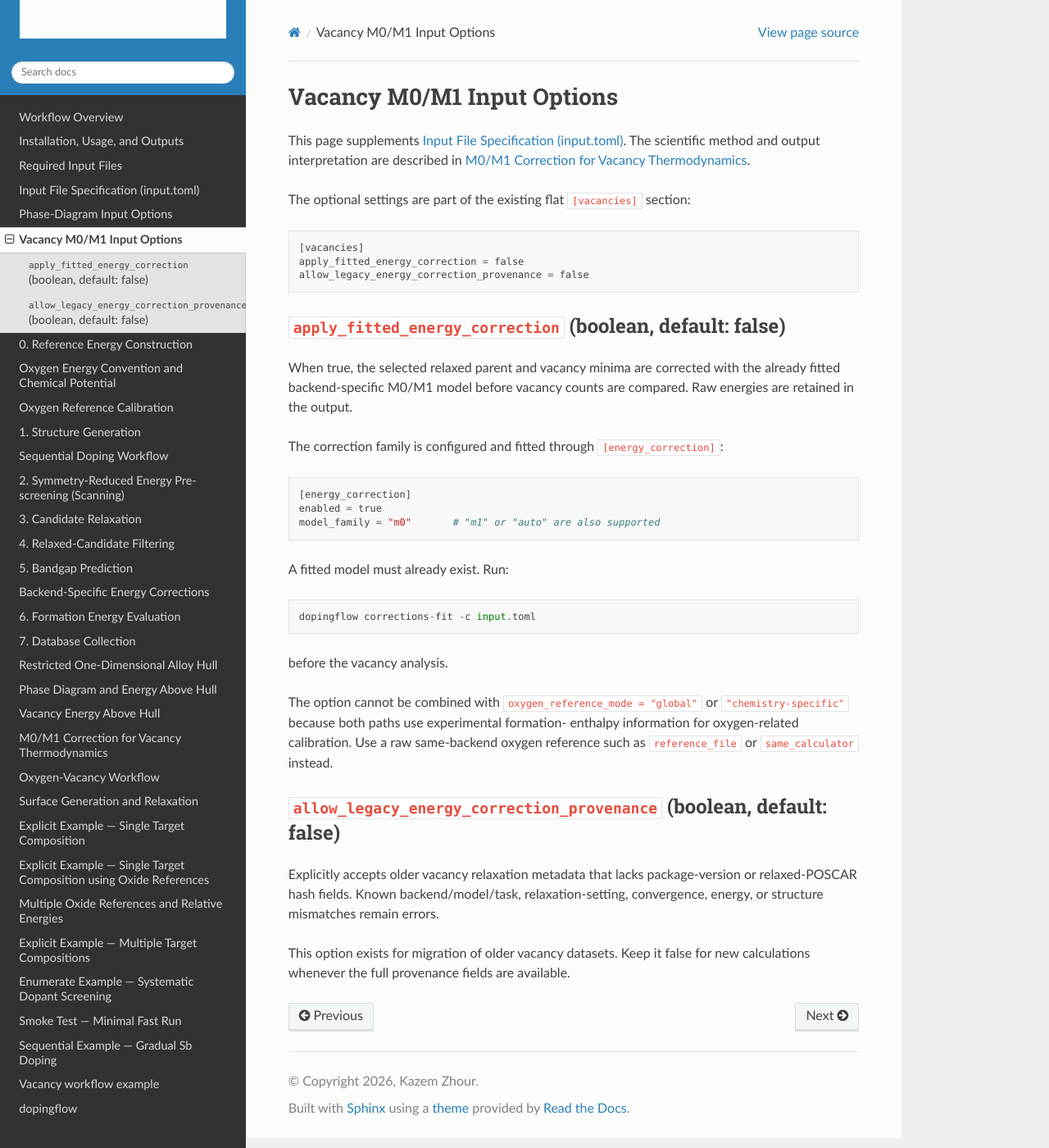
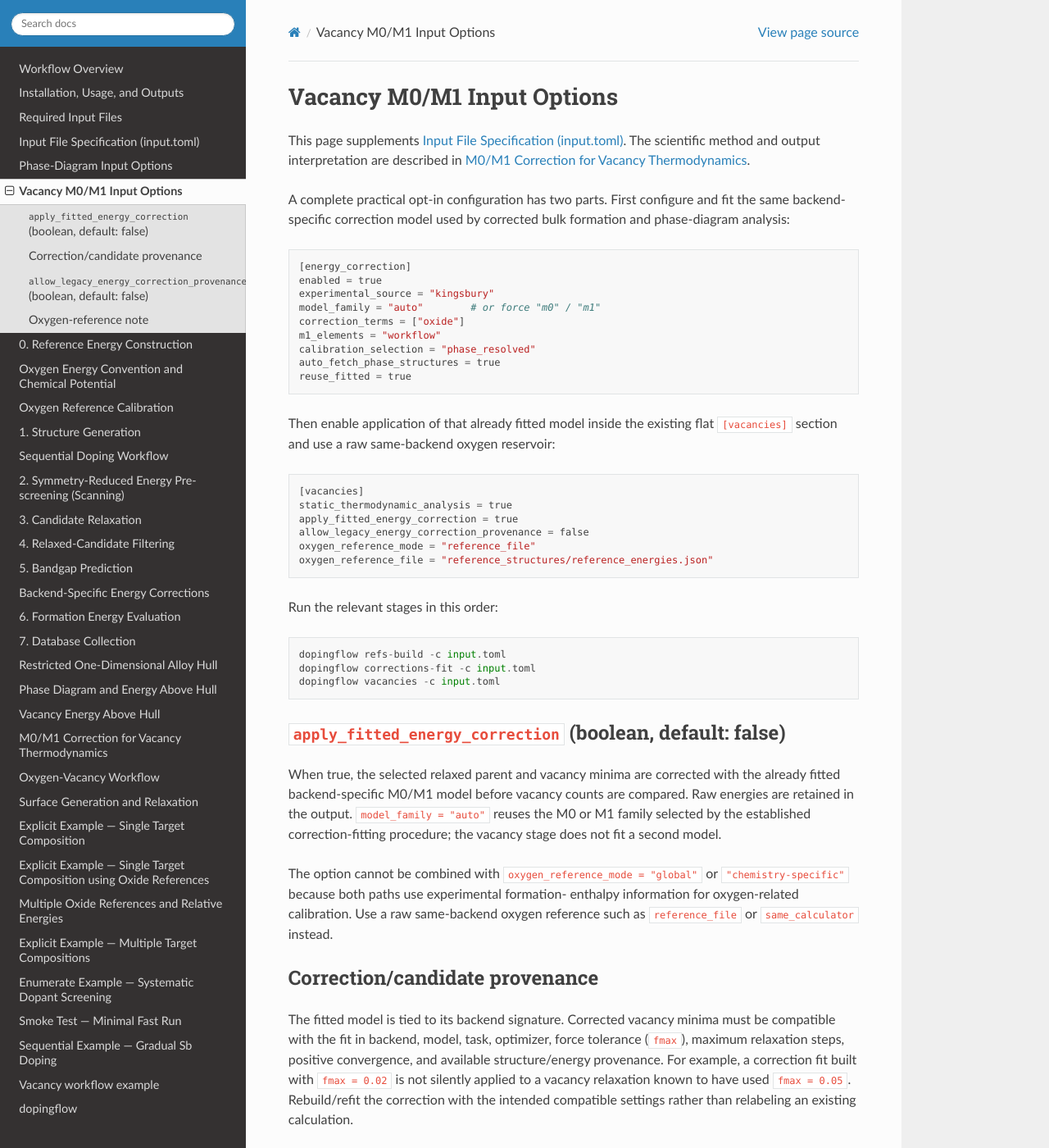
Before and after one commit to KazemZh/dopingflow, a Sphinx documentation site: the page built from docs/source/input_file_vacancy_correction.rst, in a window 1280 px wide and 1400 px high. Shown: the whole window at 82% size. Built offline with Sphinx 7.4.7 and the Read the Docs theme 3.1.0, drawn with Linux system fonts in a browser that asks for light colours; some of the changed text lies outside the part shown.

Commit message:
Expand vacancy correction input documentation and provenance guidance

```diff
--- a/docs/source/input_file_vacancy_correction.rst
+++ b/docs/source/input_file_vacancy_correction.rst
@@ -4,42 +4,80 @@ Vacancy M0/M1 Input Options
 This page supplements :doc:`input_file`. The scientific method and output
 interpretation are described in :doc:`methods/vacancy_energy_correction`.
 
-The optional settings are part of the existing flat ``[vacancies]`` section::
+A complete practical opt-in configuration has two parts. First configure and fit
+the same backend-specific correction model used by corrected bulk formation and
+phase-diagram analysis::
+
+   [energy_correction]
+   enabled = true
+   experimental_source = "kingsbury"
+   model_family = "auto"        # or force "m0" / "m1"
+   correction_terms = ["oxide"]
+   m1_elements = "workflow"
+   calibration_selection = "phase_resolved"
+   auto_fetch_phase_structures = true
+   reuse_fitted = true
+
+Then enable application of that already fitted model inside the existing flat
+``[vacancies]`` section and use a raw same-backend oxygen reservoir::
 
    [vacancies]
-   apply_fitted_energy_correction = false
+   static_thermodynamic_analysis = true
+   apply_fitted_energy_correction = true
    allow_legacy_energy_correction_provenance = false
+   oxygen_reference_mode = "reference_file"
+   oxygen_reference_file = "reference_structures/reference_energies.json"
+
+Run the relevant stages in this order::
+
+   dopingflow refs-build -c input.toml
+   dopingflow corrections-fit -c input.toml
+   dopingflow vacancies -c input.toml
 
 ``apply_fitted_energy_correction`` (boolean, default: false)
 ------------------------------------------------------------
 
 When true, the selected relaxed parent and vacancy minima are corrected with the
 already fitted backend-specific M0/M1 model before vacancy counts are compared.
-Raw energies are retained in the output.
-
-The correction family is configured and fitted through ``[energy_correction]``::
-
-   [energy_correction]
-   enabled = true
-   model_family = "m0"       # "m1" or "auto" are also supported
-
-A fitted model must already exist. Run::
-
-   dopingflow corrections-fit -c input.toml
-
-before the vacancy analysis.
+Raw energies are retained in the output. ``model_family = "auto"`` reuses the
+M0 or M1 family selected by the established correction-fitting procedure; the
+vacancy stage does not fit a second model.
 
 The option cannot be combined with ``oxygen_reference_mode = "global"`` or
 ``"chemistry-specific"`` because both paths use experimental formation-
 enthalpy information for oxygen-related calibration. Use a raw same-backend
 oxygen reference such as ``reference_file`` or ``same_calculator`` instead.
 
+Correction/candidate provenance
+-------------------------------
+
+The fitted model is tied to its backend signature. Corrected vacancy minima must
+be compatible with the fit in backend, model, task, optimizer, force tolerance
+(``fmax``), maximum relaxation steps, positive convergence, and available
+structure/energy provenance. For example, a correction fit built with
+``fmax = 0.02`` is not silently applied to a vacancy relaxation known to have
+used ``fmax = 0.05``. Rebuild/refit the correction with the intended compatible
+settings rather than relabeling an existing calculation.
+
 ``allow_legacy_energy_correction_provenance`` (boolean, default: false)
 ------------------------------------------------------------------------
 
 Explicitly accepts older vacancy relaxation metadata that lacks package-version
-or relaxed-POSCAR hash fields. Known backend/model/task, relaxation-setting,
-convergence, energy, or structure mismatches remain errors.
+or relaxed-POSCAR hash fields. Known backend/model/task, optimizer, force-
+tolerance, maximum-step, convergence, energy, or structure mismatches remain
+errors.
 
 This option exists for migration of older vacancy datasets. Keep it false for
 new calculations whenever the full provenance fields are available.
+
+Oxygen-reference note
+---------------------
+
+The ``[energy_correction]`` source (for example Kingsbury) and the vacancy
+``oxygen_calibration_experimental_source`` setting serve different purposes.
+When M0/M1 vacancy correction is active, the former supplies the experimental
+data used to fit the common bulk/vacancy correction model, while the latter is
+not used because the vacancy oxygen reservoir must remain a raw same-backend
+reference. This keeps corrected phase-diagram and corrected vacancy energetics
+on one correction model without double counting the experimental oxygen
+calibration.
```
